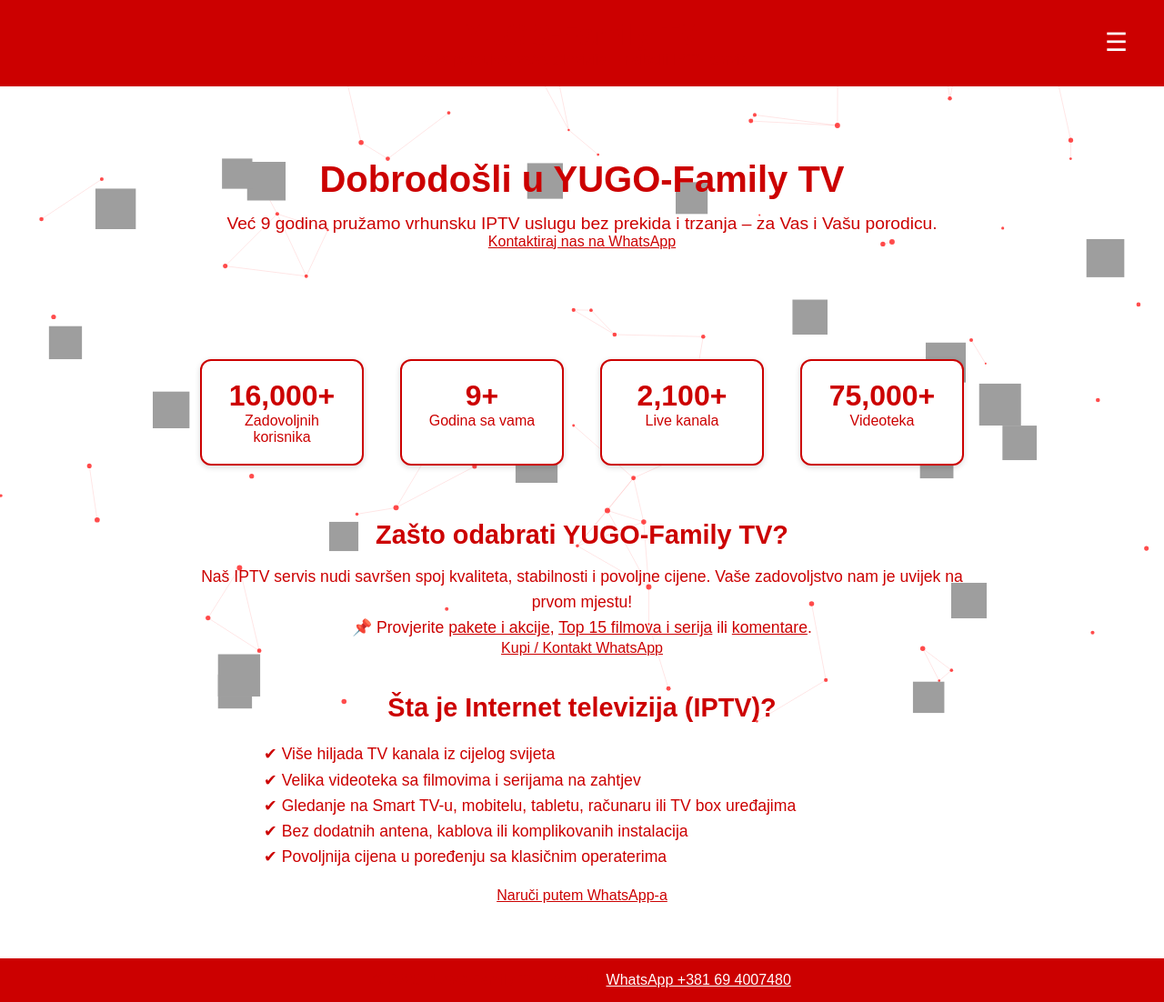
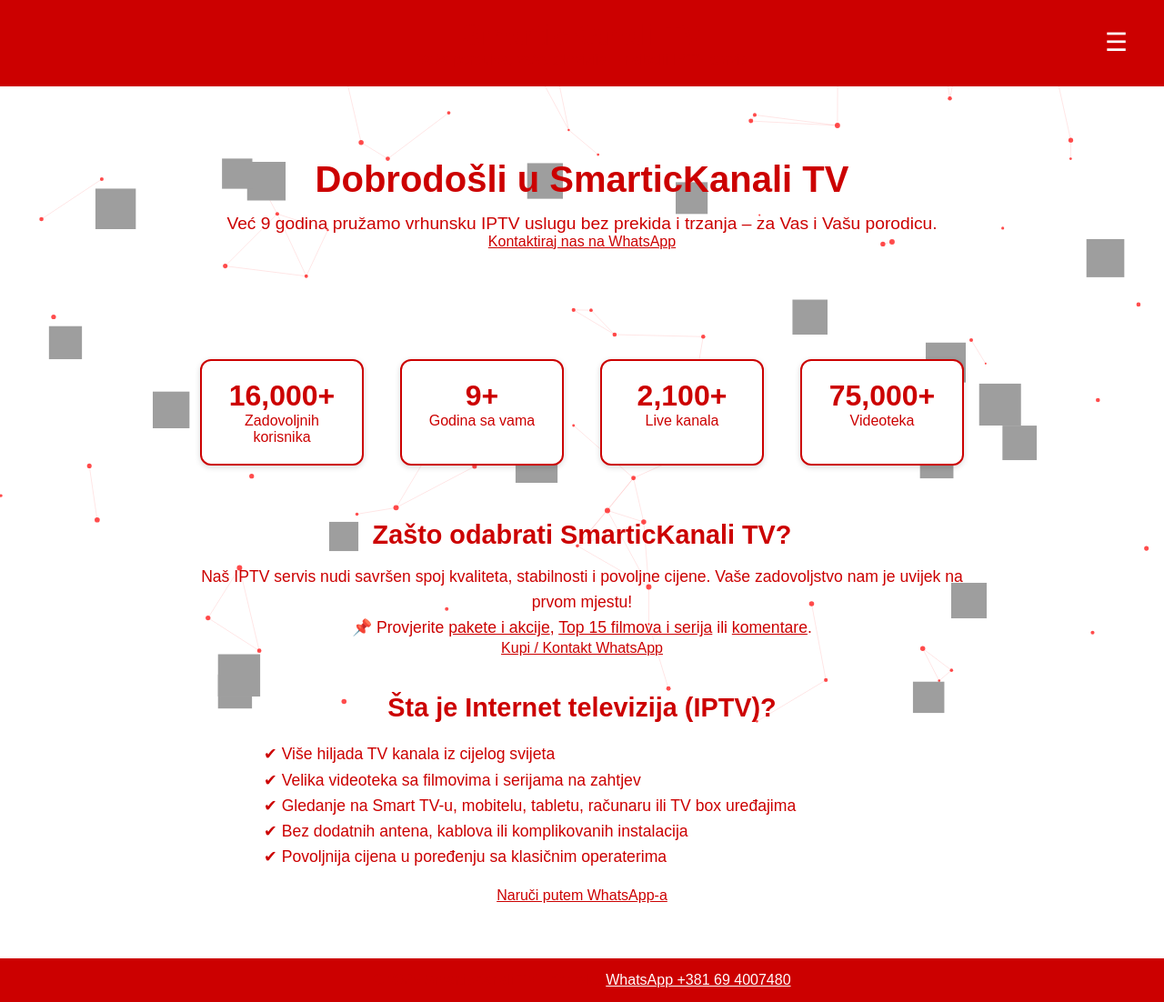
Before and after one commit to nkplus22-blip/Smartickanali.de, a plain HTML site: page index.html in a window 1280 px wide. Shown: the whole page at 91% size. Drawn offline with Linux system fonts and the light colour scheme.

Commit message:
Update index.html

```diff
--- a/index.html
+++ b/index.html
@@ -3,7 +3,7 @@
 <head>
   <meta charset="UTF-8">
   <meta name="viewport" content="width=device-width, initial-scale=1.0">
-  <title>YUGO-Family TV</title>
+  <title>SmarticKanali TV</title>
   <link rel="stylesheet" href="style.css">
   <style>
     /* --- DODATNE PROMJENE ZA CRVENO–BIJELI DIZAJN --- */
@@ -25,7 +25,7 @@
 <canvas id="tech-bg"></canvas>
 
 <header>
-  <h1>YUGO-Family TV</h1>
+  <h1>SmarticKanali TV</h1>
   <p>Vaša porodica, vaša televizija – najbolji IPTV servis</p>
   <button class="menu-toggle" onclick="openNav()">☰</button>
 </header>
@@ -45,7 +45,7 @@
 </div>
 
 <section class="hero">
-  <h1>Dobrodošli u YUGO-Family TV</h1>
+  <h1>Dobrodošli u SmarticKanali TV</h1>
   <p>Već 9 godina pružamo vrhunsku IPTV uslugu bez prekida i trzanja – za Vas i Vašu porodicu.</p>
   <a href="https://wa.me/381694007480" class="contact-btn">Kontaktiraj nas na WhatsApp</a>
 </section>
@@ -58,7 +58,7 @@
 </section>
 
 <section class="content">
-  <h2>Zašto odabrati YUGO-Family TV?</h2>
+  <h2>Zašto odabrati SmarticKanali TV?</h2>
   <p>Naš IPTV servis nudi savršen spoj kvaliteta, stabilnosti i povoljne cijene. Vaše zadovoljstvo nam je uvijek na prvom mjestu!</p>
   <p>📌 Provjerite <a href="cjenovnik.html">pakete i akcije</a>, <a href="top15.html">Top 15 filmova i serija</a> ili <a href="komentari.html">komentare</a>.</p>
   <a href="https://wa.me/381694007480" class="contact-btn">Kupi / Kontakt WhatsApp</a>
@@ -77,7 +77,7 @@
 </section>
 
 <footer>
-  <p>&copy; 2025 YUGO-Family TV | Kontakt:
+  <p>&copy; 2025 SmarticKanali TV | Kontakt:
     <a href="https://wa.me/381694007480">WhatsApp +381 69 4007480</a>
   </p>
 </footer>
```
